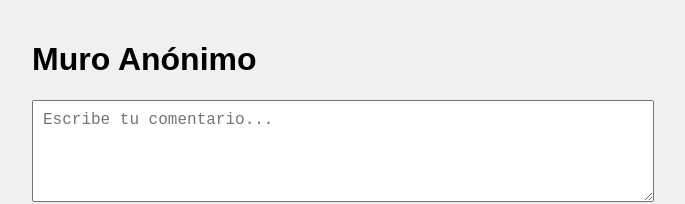
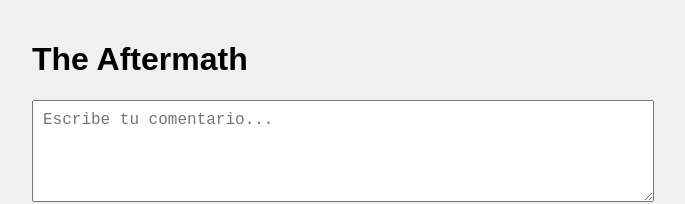
Before and after one commit to luciernaguita/semilla, a plain HTML site: page index.html in a window 1280 px wide. Shown: the top 204 px of the page, without its empty margins (308-993 px from the left). Drawn offline with Linux system fonts and the light colour scheme; no server answers.

Commit message:
Update index.html

```diff
--- a/index.html
+++ b/index.html
@@ -34,7 +34,7 @@
 </head>
 <body>
 
-  <h1>Muro Anónimo</h1>
+  <h1>The Aftermath</h1>
 
   <textarea id="comment" placeholder="Escribe tu comentario..."></textarea><br>
   Color de énfasis: <input type="color" id="color" value="#00cc88">
```
